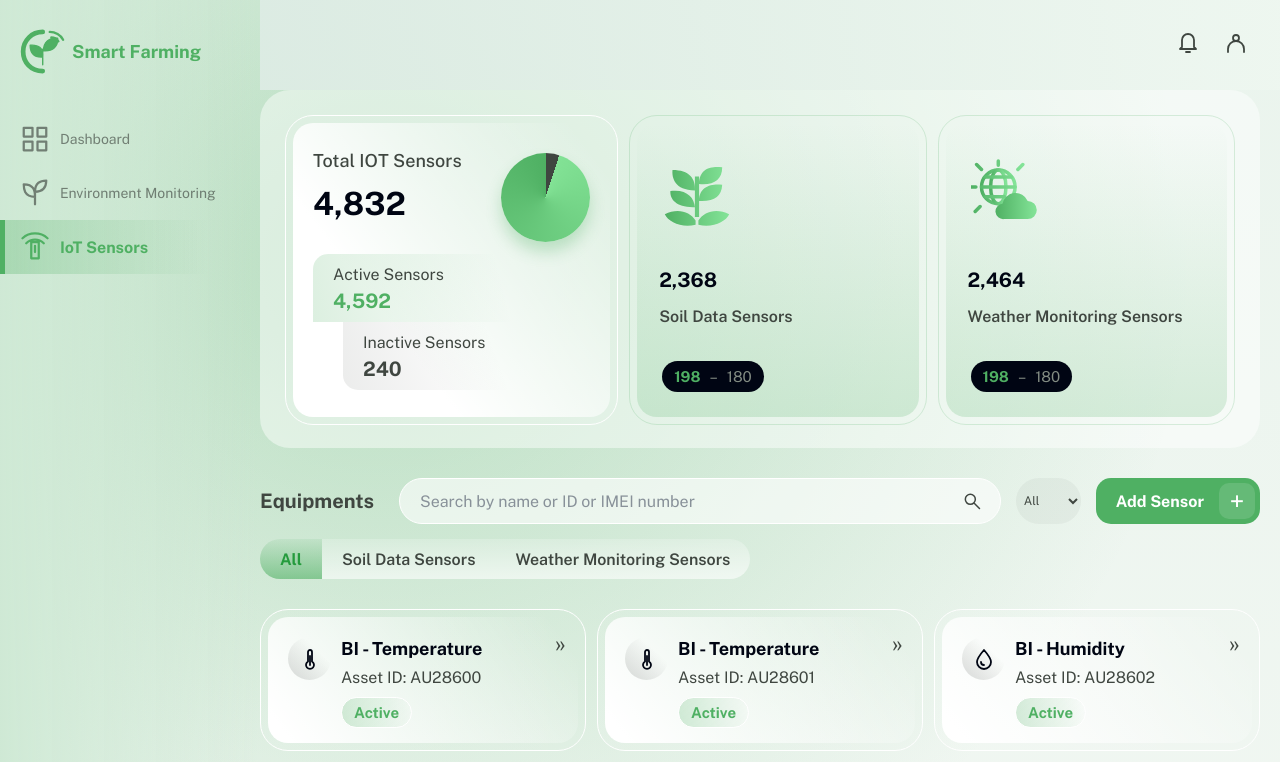
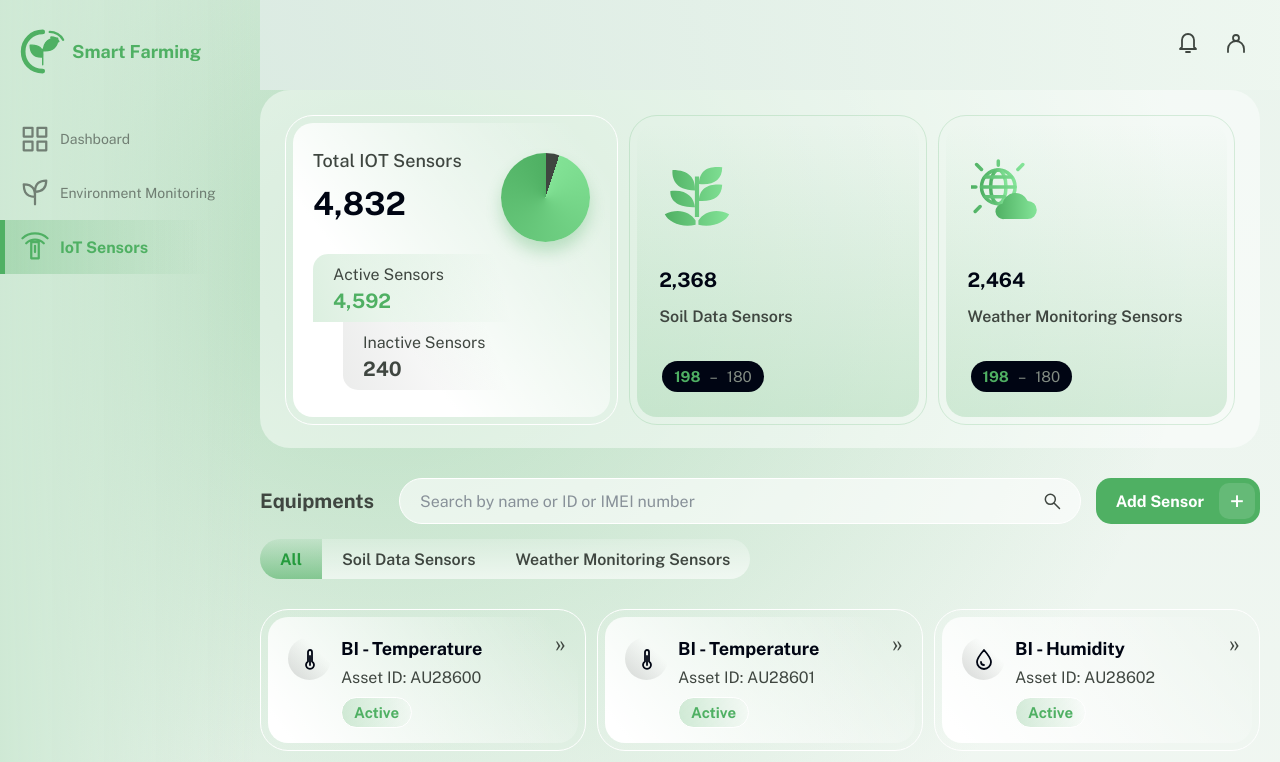
Before and after one commit to abdulrahim-0/smart-farming, an Angular app: page /home in a window 1280 px wide. Shown: the top 762 px of the page. Built offline with nearby package versions, Linux system fonts and the light colour scheme.

Commit message:
delete status filter

```diff
--- a/src/app/home/home.html
+++ b/src/app/home/home.html
@@ -95,18 +95,6 @@
             <circle cx="10" cy="10" r="6" />
             <path d="m15 15 6 6" /></svg
         ></label>
-        <label class="status-filter"
-          ><span class="sr-only">Filter by status</span
-          ><select
-            aria-label="Filter by status"
-            [ngModel]="status()"
-            (ngModelChange)="status.set($event)"
-          >
-            <option>All</option>
-            <option>Active</option>
-            <option>Inactive</option>
-          </select></label
-        >
         <button class="add-button" (click)="adding.set(true)">Add Sensor <span>+</span></button>
       </div>
       <div class="tabs" aria-label="Sensor categories">
```
